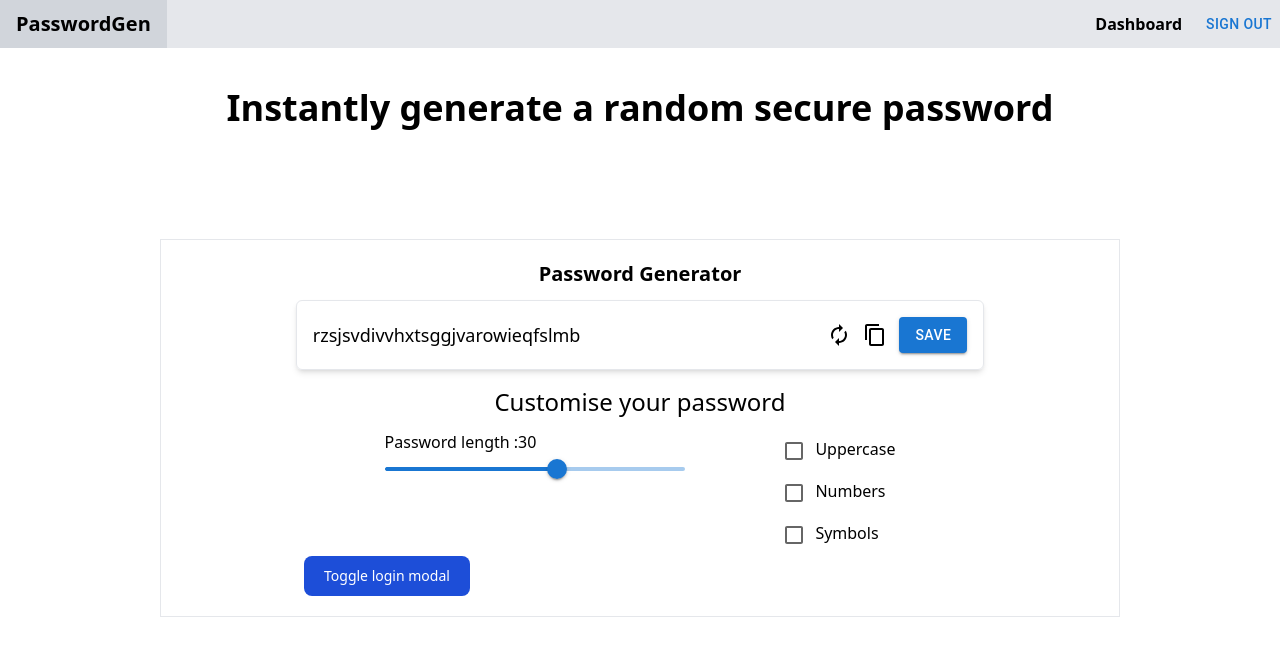
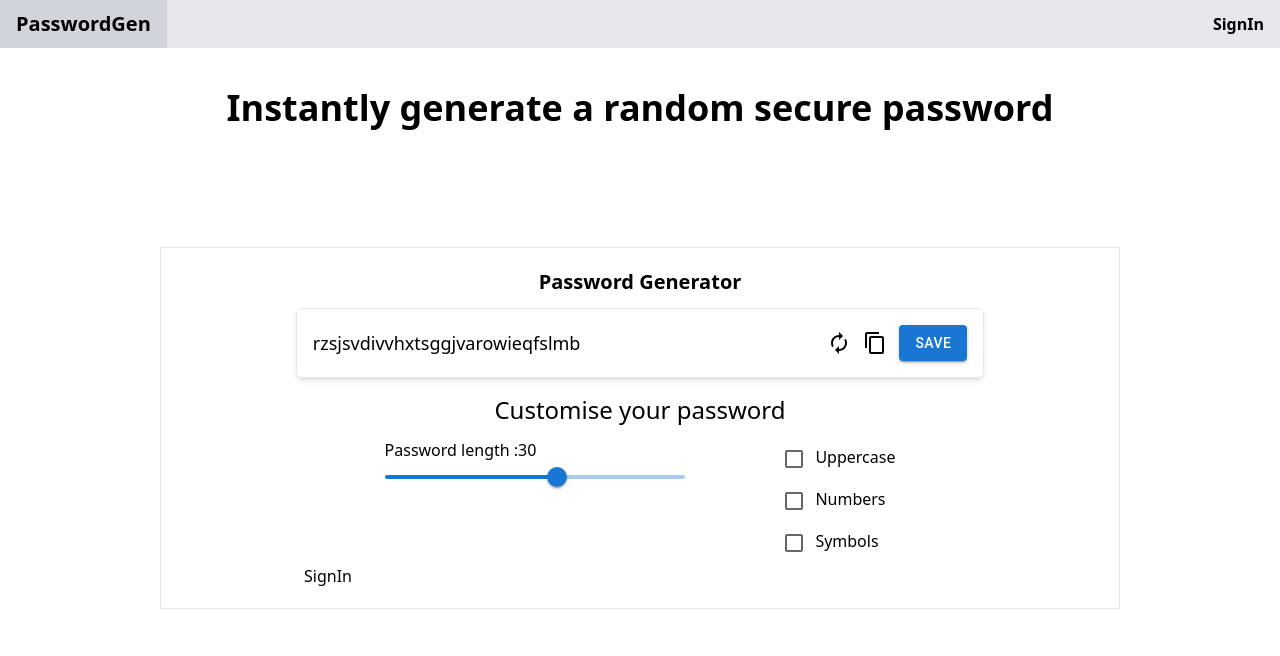
Before and after one commit to sidharth-97/Password-Generator-App, a React (Create React App) app in the folder client/: page / in a window 1280 px wide. Shown: the top 656 px of the page. Built offline with nearby package versions, Linux system fonts and the light colour scheme; no server answers.

Commit message:
Add alerts
-Used react-toastify for showing alerts

```diff
--- a/client/package.json
+++ b/client/package.json
@@ -16,6 +16,7 @@
     "react-dom": "^18.2.0",
     "react-router-dom": "^6.21.2",
     "react-scripts": "5.0.1",
+    "react-toastify": "^10.0.1",
     "styled-components": "^6.1.8",
     "web-vitals": "^2.1.4"
   },
--- a/client/src/components/AuthenticationModal.jsx
+++ b/client/src/components/AuthenticationModal.jsx
@@ -19,11 +19,11 @@ const AuthenticationModal = () => {
     <div className="max-w-2xl mx-auto">
       {/* Modal toggle */}
       <button
-        className="block text-white bg-blue-700 hover:bg-blue-800 focus:ring-4 focus:ring-blue-300 font-medium rounded-lg text-sm px-5 py-2.5 text-center :bg-blue-600 :hover:bg-blue-700 :focus:ring-blue-800"
+
         type="button"
         onClick={toggleModal}
       >
-        Toggle login modal
+        SignIn
       </button>
 
       {/* Main modal */}
--- a/client/src/components/Login.jsx
+++ b/client/src/components/Login.jsx
@@ -1,6 +1,7 @@
 import React, { useEffect, useState } from "react";
 import { login } from "../services/api";
 import { useAuth } from "./AuthContext";
+import { toast } from "react-toastify";
 
 const Login = ({isLogin}) => {
   const [email, setEmail] = useState("");
@@ -8,11 +9,17 @@ const Login = ({isLogin}) => {
   const { user, loginC, logout } = useAuth();
   const handleSubmit = async (e) => {
     e.preventDefault()
+    if (!email || !password) {
+      toast.error("Please fill all fields")
+      return
+    }
     const response = await login({ email, password })
     console.log(response);
     if (response.status == 200) {
-
+      toast.success("Login Successfull")
       loginC(response?.data)
+    } else {
+      toast.error("Login failed")
     }
 }
   return (
--- a/client/src/components/Navbar.jsx
+++ b/client/src/components/Navbar.jsx
@@ -1,10 +1,16 @@
 import { Button } from "@mui/material";
 import { Link } from "react-router-dom";
 import { logout } from "../services/api";
+import { useAuth } from "./AuthContext";
+import AuthenticationModal from "./AuthenticationModal";
+import { toast } from "react-toastify";
 
 const Navbar = () => {
+  const {user,logoutC}=useAuth()
   const handleLogout = async() => {
     const response = await logout()
+    logoutC()
+    toast.success("Logout success")
     console.log(response)
   }
   return (
@@ -34,7 +40,7 @@ const Navbar = () => {
           </svg>
         </button>
       </div>
-      {10 ? (
+      {user ? (
         <div className="lg:flex lg:items-stretch lg:flex-no-shrink lg:flex-grow">
           <div className="lg:flex lg:items-stretch lg:justify-end ml-auto">
             <Link
@@ -55,7 +61,7 @@ const Navbar = () => {
               type="button"
               className="flex-no-grow flex-no-shrink relative py-2 px-4 leading-normal text-black no-underline flex items-center hover:bg-gray-300 font-semibold"
             >
-              Sign In
+              <AuthenticationModal/>
             </button>
           </div>
         </div>
--- a/client/src/components/Signup.jsx
+++ b/client/src/components/Signup.jsx
@@ -1,14 +1,23 @@
 import React, { useState } from "react";
 import { signup } from "../services/api";
+import { toast } from "react-toastify";
 
 const Signup = ({isLogin}) => {
   const [email, setEmail] = useState("");
   const [password, setPassword] = useState("");
   const [name, setName] = useState("");
   const handleSubmit = async (e) => {
-    e.preventDefault();
+    if (!email || !password || name) {
+      e.preventDefault();
+      toast.error("Please fill all fields")
+      return
+    }
     const response = await signup({ name, email, password });
-    console.log(response);
+    if (response?.status == 200) {
+      toast.success("Signup successfull")
+    } else {
+      toast.error("Email already exists")
+    }
   };
   return (
     <div>
--- a/client/src/index.js
+++ b/client/src/index.js
@@ -5,15 +5,18 @@ import App from "./App";
 import Navbar from "./components/Navbar";
 import { BrowserRouter } from "react-router-dom";
 import { AuthProvider } from "./components/AuthContext";
+import { ToastContainer, toast } from 'react-toastify';
+import 'react-toastify/dist/ReactToastify.css';
 
 const root = ReactDOM.createRoot(document.getElementById("root"));
 root.render(
   <React.StrictMode>
+    <ToastContainer />
     <BrowserRouter>
       <AuthProvider>
         <Navbar />
         <App />
       </AuthProvider>
-    </BrowserRouter>
+      </BrowserRouter>
   </React.StrictMode>
 );
```
Also changed, not shown: 1 other file (tests, documents, lock files or other folders).
